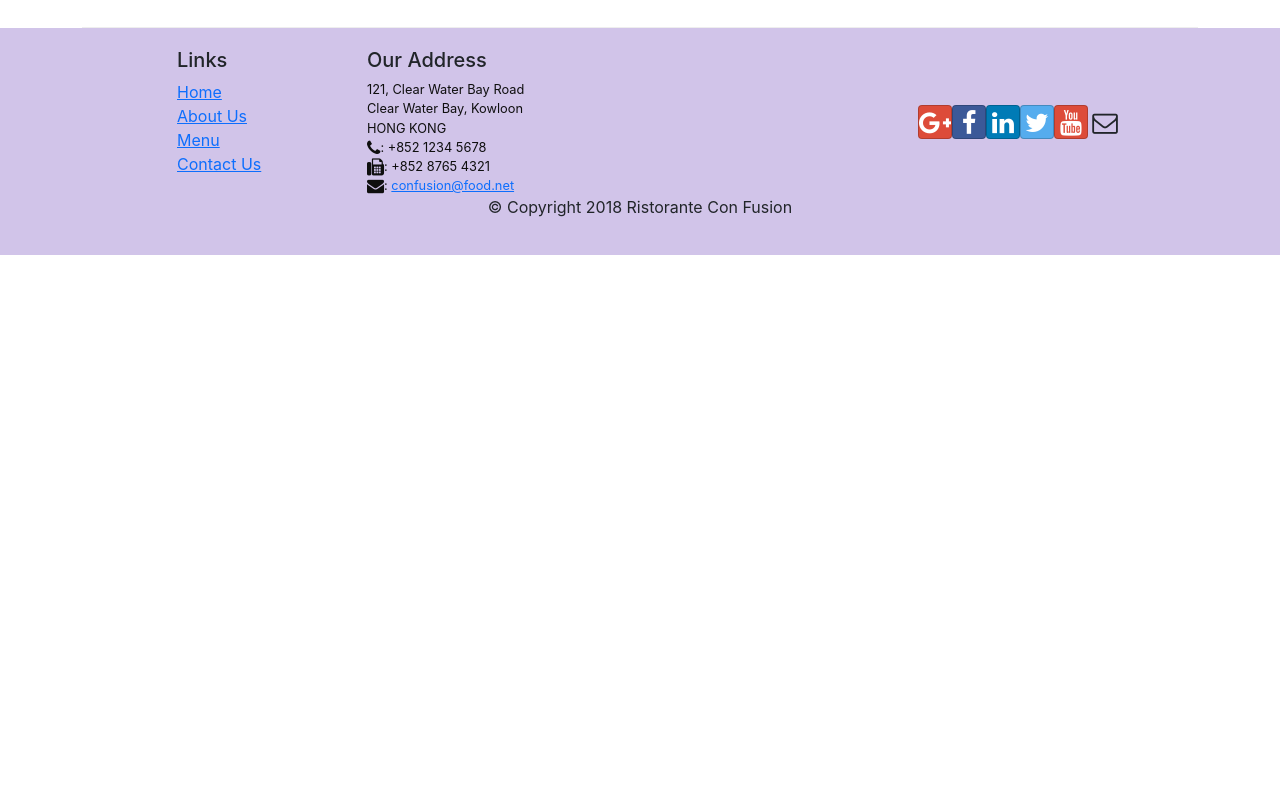
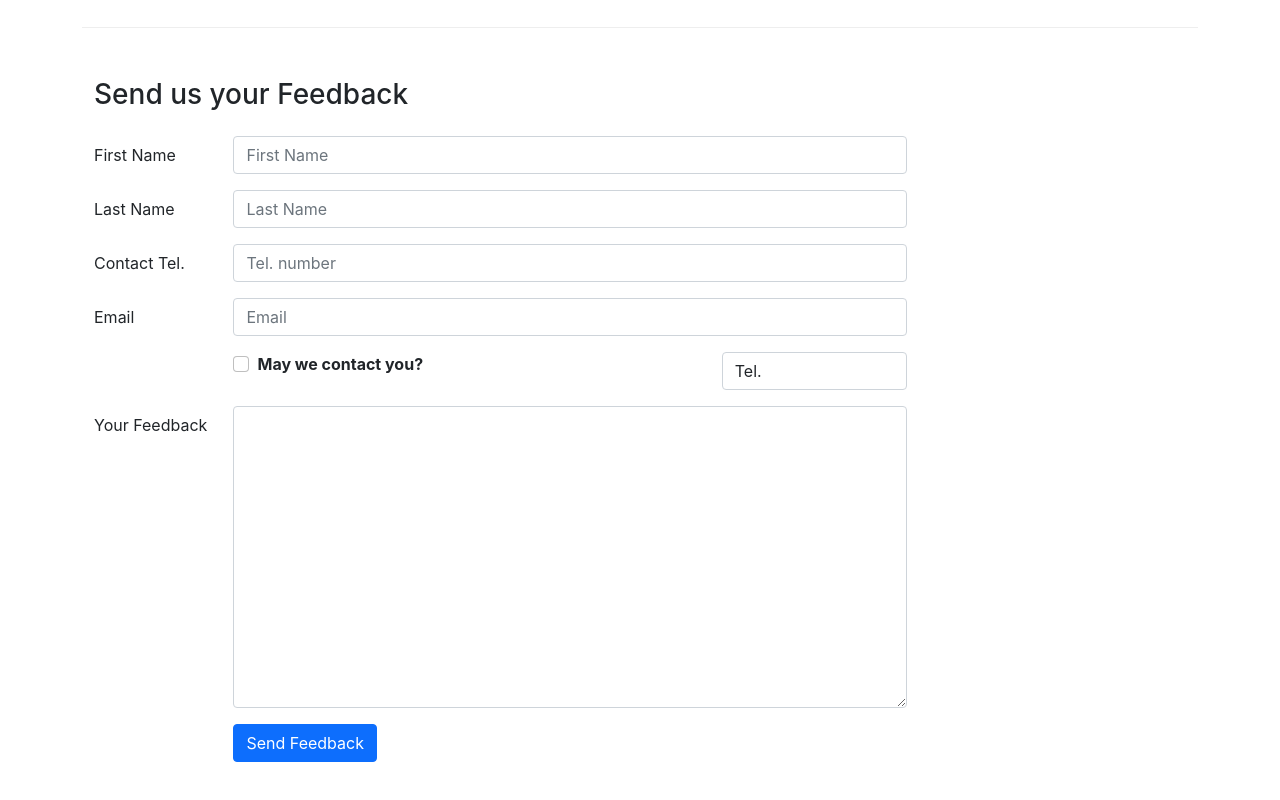
Before and after one commit to Abhaybsingh19w33/confusion---course-2-Front-End-Web-Development-with-React, a React (Create React App) app: page /contactus in a window 1280 px wide. Shown: the part 820-1620 px from the top of the page. Before the commit the page ends 1075 px from the top, so only its background shows below. Built offline with nearby package versions, Linux system fonts and the light colour scheme.

Commit message:
Controlled Forms

```diff
--- a/src/components/ContactComponent.js
+++ b/src/components/ContactComponent.js
@@ -1,9 +1,45 @@
-import React from 'react';
-import { Breadcrumb, BreadcrumbItem } from 'reactstrap';
+import React, { Component } from 'react';
+import { Breadcrumb, BreadcrumbItem, Button, Form, FormGroup, Label, Input, Col } from 'reactstrap';
 import { Link } from 'react-router-dom';
 
-function Contact(props) {
+class Contact extends Component {
+    constructor(props) {
+        super(props);
 
+        this.state = {
+            firstname: '',
+            lastname: '',
+            telnum: '',
+            email: '',
+            agree: false,
+            contactType: 'Tel.',
+            message: ''
+        }
+        this.handleSubmit = this.handleSubmit.bind(this);
+        this.handleInputChange = this.handleInputChange.bind(this);
+    }
+
+    handleInputChange(event) {
+        const target = event.target;
+        // value refers to the attribute value of element
+        // for checkbox specifically target.checked is set
+        const value = target.type === 'checkbox' ? target.checked : target.value;
+        // name refers to the attribute name of element
+        const name = target.name;
+
+        this.setState({
+            [name] : value
+        });
+    }
+
+    handleSubmit(event) {
+        console.log("Current state is: " + JSON.stringify(this.state));
+        alert("Current state is: " + JSON.stringify(this.state));
+        // this will prevent it from going anywhere else
+        event.preventDefault();
+    }
+
+    render() {
         return (
             <div className="container">
                 <div className="row">
@@ -46,8 +82,91 @@
                         </div>
                     </div>
                 </div>
+                <div className="row row-content">
+                    <div className="col-12">
+                        <h3>Send us your Feedback</h3>
+                    </div>
+                    <div className="col-12 col-md-9 ">
+                        <Form onSubmit={this.handleSubmit}>
+                            <FormGroup row className="mt-3">
+                                <Label htmlFor="firstname" md={2}>First Name</Label>
+                                <Col md={10}>
+                                    <Input type="text" id="firstname" name="firstname"
+                                        placeholder="First Name"
+                                        value={this.state.firstname}
+                                        onChange={this.handleInputChange} />
+                                </Col>
+                            </FormGroup>
+                            <FormGroup row className="mt-3">
+                                <Label htmlFor="lastname" md={2}>Last Name</Label>
+                                <Col md={10}>
+                                    <Input type="text" id="lastname" name="lastname"
+                                        placeholder="Last Name"
+                                        value={this.state.lastname}
+                                        onChange={this.handleInputChange} />
+                                </Col>
+                            </FormGroup>
+                            <FormGroup row className="mt-3">
+                                <Label htmlFor="telnum" md={2}>Contact Tel.</Label>
+                                <Col md={10}>
+                                    <Input type="tel" id="telnum" name="telnum"
+                                        placeholder="Tel. number"
+                                        value={this.state.telnum}
+                                        onChange={this.handleInputChange} />
+                                </Col>
+                            </FormGroup>
+                            <FormGroup row className="mt-3">
+                                <Label htmlFor="email" md={2}>Email</Label>
+                                <Col md={10}>
+                                    <Input type="email" id="email" name="email"
+                                        placeholder="Email"
+                                        value={this.state.email}
+                                        onChange={this.handleInputChange} />
+                                </Col>
+                            </FormGroup>
+                            <FormGroup row className="mt-3">
+                                <Col md={{ size: 6, offset: 2 }}>
+                                    <FormGroup check>
+                                        <Label check>
+                                            <Input type="checkbox"
+                                                name="agree"
+                                                checked={this.state.agree}
+                                                onChange={this.handleInputChange} /> {' '}
+                                            <strong>May we contact you?</strong>
+                                        </Label>
+                                    </FormGroup>
+                                </Col>
+                                <Col md={{ size: 3, offset: 1 }}>
+                                    <Input type="select" name="contactType"
+                                        value={this.state.contactType}
+                                        onChange={this.handleInputChange}>
+                                        <option>Tel.</option>
+                                        <option>Email</option>
+                                    </Input>
+                                </Col>
+                            </FormGroup>
+                            <FormGroup row className="mt-3">
+                                <Label htmlFor="message" md={2}>Your Feedback</Label>
+                                <Col md={10}>
+                                    <Input type="textarea" id="message" name="message"
+                                        rows="12"
+                                        value={this.state.message}
+                                        onChange={this.handleInputChange}></Input>
+                                </Col>
+                            </FormGroup>
+                            <FormGroup row className="mt-3">
+                                <Col md={{ size: 10, offset: 2 }}>
+                                    <Button type="submit" color="primary">
+                                        Send Feedback
+                                    </Button>
+                                </Col>
+                            </FormGroup>
+                        </Form>
+                    </div>
+                </div>
             </div>
         );
+    };
 }
 
 export default Contact;
```
Also changed, not shown: 1 other file (tests, documents, lock files or other folders). Lines whose indentation alone changed are shown as unchanged.
